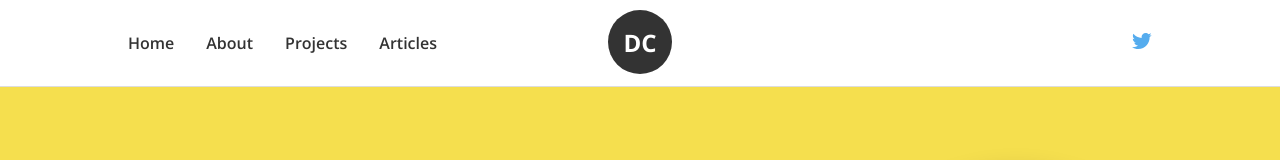
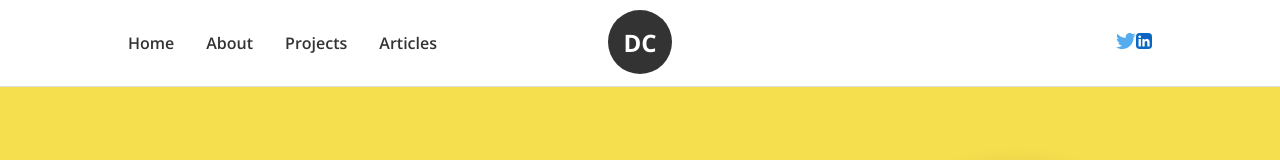
Before and after one commit to xxdavexx23/xxdavexx23.github.io, a Next.js app: page / in a window 1280 px wide. Shown: the top 160 px of the page. Built offline with nearby package versions, Linux system fonts and the light colour scheme.

Commit message:
Added Linkedin Icon

```diff
--- a/src/components/NavBar.tsx
+++ b/src/components/NavBar.tsx
@@ -35,7 +35,9 @@ const NavBar: React.FC = () => {
                 <CustomLink href="/projects" title="Projects" />
                 <CustomLink href="/articles" title="Articles" />
             </nav>
-            <nav> <TwitterIcon /> </nav>
+            <nav> <TwitterIcon />
+                <LinkedInIcon />
+            </nav>
             <div className={styles2.logo}><Logo /></div>
         </header>
     )
```
